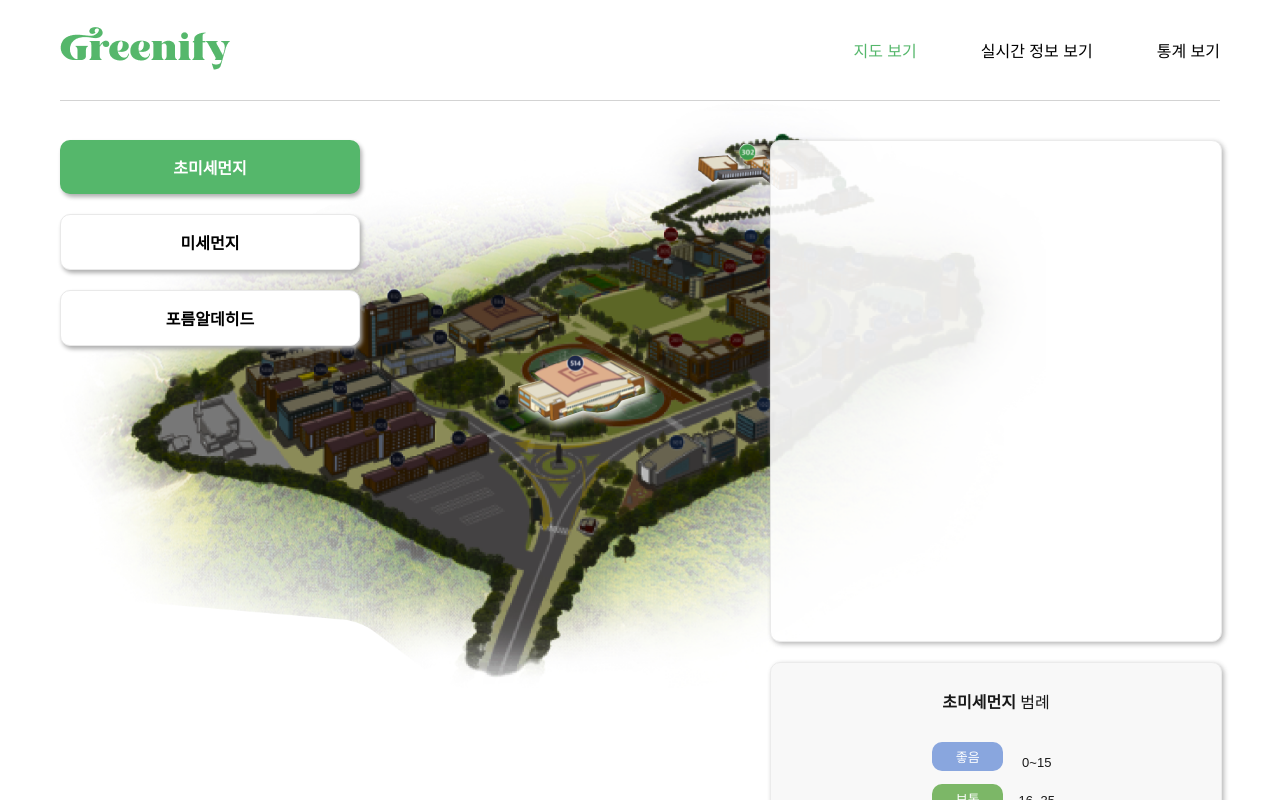
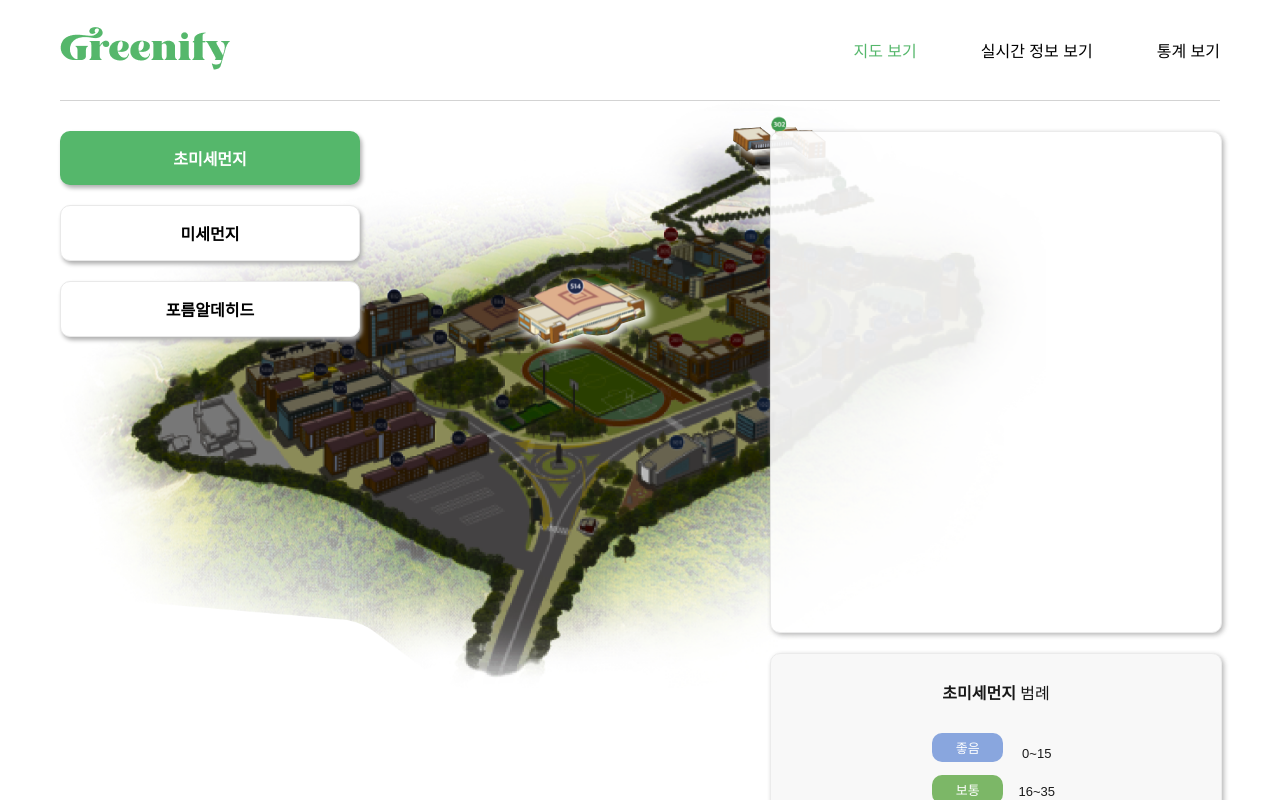
Before and after one commit to dmsvk0217/micro_measurable_client, a React (Create React App) app in the folder client/: page / in a window 1280 px wide. Shown: the top 800 px of the page. Built offline with nearby package versions, Linux system fonts and the light colour scheme.

Commit message:
mapview 높이 변경

```diff
--- a/client/src/App.css
+++ b/client/src/App.css
@@ -7,8 +7,8 @@
 
 
 hr{
-  border: none; /* 기존 테두리 제거 */
-  height: 1px; /* 선의 두께 */
-  background-color: #d3d3d3; /* 연한 회색 */
+  border: none;
+  height: 1px;
+  background-color: #d3d3d3;
   margin: 0 60px 0 60px;
 }
--- a/client/src/App.js
+++ b/client/src/App.js
@@ -11,9 +11,8 @@ import Footer from './components/Footer/Footer'
 function App() {
   return (
     <Router>
-      <div className="page-container"> {/* 이 div가 flex container가 됩니다 */}
       <NavigationBar/>
-        <hr/>
+      <hr></hr>
       <div className="main-content">
         <Routes>
           <Route path="/" element={<MapView />} />
@@ -22,7 +21,6 @@ function App() {
         </Routes>
       </div>
       <Footer/>
-      </div>
     </Router>
   );
 }
--- a/client/src/components/Footer/Footer.css
+++ b/client/src/components/Footer/Footer.css
@@ -1,24 +1,15 @@
 .footer-container {
     margin-top: 0; /* 상단 마진 제거 */
-    /* background-color: #333;
+    width: 100%;
+    height: 200px; /* 필요에 따라 조절 */
+    background-color: #333;
     color: white;
     padding: 20px 40px;
-    width: auto;
-    height: 200px;
-    position : relative; */
-    /* transform : translateY(-100%); */
-
-     /* position과 bottom 속성은 제거 */
-     width: 100%;
-     height: 200px; /* 필요에 따라 조절 */
-     background-color: #333;
-     color: white;
-     padding: 20px 40px;
 }
 
 .CU {
-     text-align: left;
-     margin: 15px;
+    text-align: left;
+    margin: 15px;
     font-size: 20px;
     font-weight: bold;
 }
--- a/client/src/pages/MapView/MapView.css
+++ b/client/src/pages/MapView/MapView.css
@@ -5,7 +5,6 @@
 
 .map {
     width: 85%;
-    height: auto;
 }
 
 .building-image-container img {
@@ -19,15 +18,15 @@
 .student_building {
     position: absolute;
     width: 11%;
-    top: 32.5%;
+    top: 30%;
     left: 39.5%;
 }
 
 .grace_building {
     position: absolute;
-    width: 8.6%;
-    top: 5.4%;
-    left: 55%;
+    width: 8%;
+    top: 2.5%;
+    left: 58%;
 }
 
 
--- a/client/src/pages/MapView/MapView.js
+++ b/client/src/pages/MapView/MapView.js
@@ -1,21 +1,8 @@
-import React, { useState, useEffect, useRef } from 'react';
+import React, { useState} from 'react';
 // import globalIcon from '../img/globalIcon'
 import './MapView.css'
 
 function MapView(){
-
-    const [containerHeight, setContainerHeight] = useState(0);
-    const mapRef = useRef(null);
-    const infoRef = useRef(null);
-
-    useEffect(() => {
-        const mapHeight = mapRef.current ? mapRef.current.offsetHeight : 0;
-        const infoHeight = infoRef.current ? infoRef.current.offsetHeight : 0;
-
-        // 두 요소 중 더 큰 높이를 선택하여 상태를 업데이트합니다.
-        setContainerHeight(Math.max(mapHeight, infoHeight));
-    }, []);
-
 
     const [selectedButtonId, setSelectedButtonId] = useState(1);
 
@@ -36,8 +23,8 @@ function MapView(){
     }
 
     return (
-        <div className='main-container'  style={{ height: `calc(${containerHeight}px)` }}>
-            <img src='img/map.png' alt="map" className="map" ref={mapRef}/>
+        <div className='main-container'>
+            <img src='img/map.png' alt="map" className="map"/>
             <div className='building-image-container'>
                 <img src='img/student_building.png' alt='student_building' className='student_building'/>
                 <img src='img/grace_building.png' alt='grace_building' className='grace_building'/>
@@ -49,7 +36,7 @@ function MapView(){
                 <button className={selectedButtonId === 3 ? 'active' : ''} onClick={() => selectedButtonAction(3)}>포름알데히드</button>
             </div>
 
-            <div className='info-container' ref={infoRef}>
+            <div className='info-container'>
                 <div className='node-info'></div>
                 <div className='legend-info'>
                     <p className='legend-title'><span className="option">초미세먼지</span>  범례</p>
```
Lines whose indentation alone changed are shown as unchanged.
